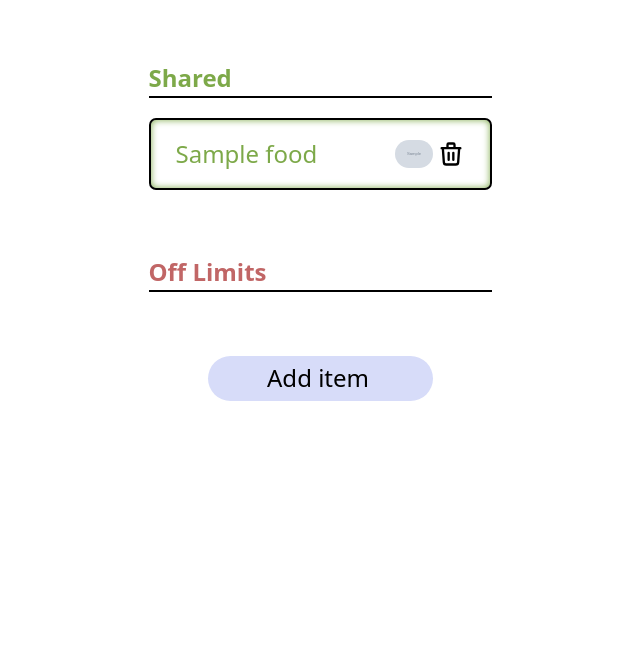
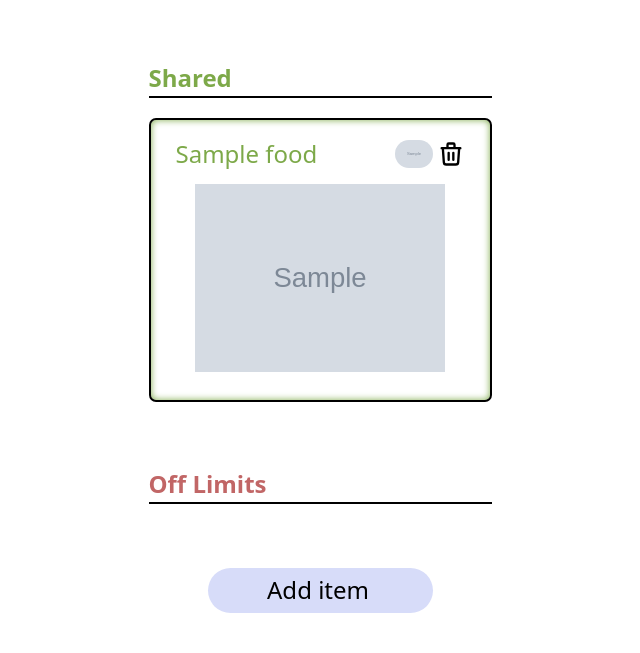
Before and after one commit to jamiepantling/fridgy, a Django app: page /foods/ in a window 1280 px wide. Shown: the part 159-812 px from the top of the page, without its empty margins (320-960 px from the left). Before the commit the page ends 560 px from the top, so only its background shows below. Run offline with Django 4.2, Linux system fonts and the light colour scheme; tables that the repository leaves empty hold one stand-in row (values such as "Sample post"); grey boxes marked "Sample" are stand-in pictures; some libraries are stand-ins or nearby versions; some web fonts are replaced.

Commit message:
add pics and trash link

```diff
--- a/app/static/css/style.css
+++ b/app/static/css/style.css
@@ -72,14 +72,14 @@
 
 .food-box {
     width: 343px;
-    height: 72px;
+    min-height: 72px;
 
-    margin: 3px 0;
+    margin: 0 0 10px 0;
     border-radius: 7px;
     border: solid 2px #000;
     background-color: #fff;
 
-    padding: 0 25px;
+    padding:  16px 25px;
 }
 
 .food-box-shared {
--- a/app/templates/foods/index.html
+++ b/app/templates/foods/index.html
@@ -12,19 +12,28 @@
         <div class="food-list">
             {% for food in foods %}
             {% if food.user == user %}
-            <div class="food-box flex items-center">
+            <div class="food-box flex-col flex  items-center">
+
                     <div class="flex w-full justify-between items-center">
-                    <a href='{% url "foods_detail" food.id %}'><div class="">{{ food.food_name}}</div></a>
+                        <a href='{% url "foods_detail" food.id %}'>
+                            <div class="">{{ food.food_name}}
+                            </div>
+                        </a>
 
                         <div class="flex items-center">
                             <div class="">
                                 <img class="foodbox-avatar mx-1 rounded-full " src='{{food.user_image}}'>
                             </div>
-                        <a href=''>
+                            <a href='{% url "foods_delete" food.id %}'>
                                 <img class="trash" src="../../static/img/trash.svg">
                             </a>
                         </div>
                     </div>
+
+                {% if food.food_image %}
+                <a href='{% url "foods_detail" food.id %}'><img class="food-img my-3" src="{{food.food_image}}"></a>
+                {% endif %}
+
             </div>
             {% endif %}
             {% endfor %}
@@ -35,20 +44,27 @@
         <div class="food-list">
             {% for food in foods %}
             {% if food.shareable %}
-            <div class="food-box food-box-shared flex items-center">
+            <div class="food-box food-box-shared flex-col flex  items-center">
 
                 <div class="flex w-full justify-between items-center">
-                    <a href='{% url "foods_detail" food.id %}'><div class="">{{ food.food_name}}</div></a>
+                    <a href='{% url "foods_detail" food.id %}'>
+                        <div class="">{{ food.food_name}}
+                        </div>
+                    </a>
 
                     <div class="flex items-center">
                         <div class="">
-                            <img class="foodbox-avatar mx-1 rounded-full" src='{{food.user_image}}'>
+                            <img class="foodbox-avatar mx-1 rounded-full " src='{{food.user_image}}'>
                         </div>
-                        <a href="">
+                        <a href='{% url "foods_delete" food.id %}'>
                             <img class="trash" src="../../static/img/trash.svg">
                         </a>
                     </div>
                 </div>
+
+            {% if food.food_image %}
+            <a href='{% url "foods_detail" food.id %}'><img class="food-img my-3" src="{{food.food_image}}"></a>
+            {% endif %}
 
         </div>
             {% endif %}
@@ -60,19 +76,27 @@
         <div class="food-list">
             {% for food in foods %}
             {% if not food.shareable %}
-            <div class="food-box food-box-off-limits flex items-center">
+            <div class="food-box food-box-off-limits flex-col flex  items-center">
+
                 <div class="flex w-full justify-between items-center">
-                    <a href='{% url "foods_detail" food.id %}'><div class="">{{ food.food_name}}</div></a>
+                    <a href='{% url "foods_detail" food.id %}'>
+                        <div class="">{{ food.food_name}}
+                        </div>
+                    </a>
 
                     <div class="flex items-center">
                         <div class="">
-                            <img class="foodbox-avatar mx-1 rounded-full" src='{{food.user_image}}'>
+                            <img class="foodbox-avatar mx-1 rounded-full " src='{{food.user_image}}'>
                         </div>
-                        <a href="">
+                        <a href='{% url "foods_delete" food.id %}'>
                             <img class="trash" src="../../static/img/trash.svg">
                         </a>
                     </div>
                 </div>
+
+            {% if food.food_image %}
+            <a href='{% url "foods_detail" food.id %}'><img class="food-img my-3" src="{{food.food_image}}"></a>
+            {% endif %}
             </div>
             {% endif %}
             {% endfor %}
--- a/app/views.py
+++ b/app/views.py
@@ -51,7 +51,7 @@ class FoodUpdate(UpdateView): # Add login mixin
     fields = ['food_name', 'category', 'expiry', 'shareable', 'count', 'food_image']
 class FoodDelete(DeleteView): # Add login mixin
     model = Food
-    success_url = 'foods_index' # Go back to all
+    success_url = '/foods/' # Go back to all
 
 # Household functions
 
--- a/theme/static/css/dist/styles.css
+++ b/theme/static/css/dist/styles.css
@@ -807,6 +807,10 @@ select {
   margin-left: 1.75rem;
 }
 
+.mt-3 {
+  margin-top: 0.75rem;
+}
+
 .block {
   display: block;
 }
@@ -1127,6 +1131,14 @@ select {
   padding-left: 1.25rem;
 }
 
+.pt-10 {
+  padding-top: 2.5rem;
+}
+
+.pt-7 {
+  padding-top: 1.75rem;
+}
+
 .text-center {
   text-align: center;
 }
```
Also changed, not shown: app/templates/app/food_confirm_delete.html (added, +18 -0 lines). Lines whose indentation alone changed are shown as unchanged.
